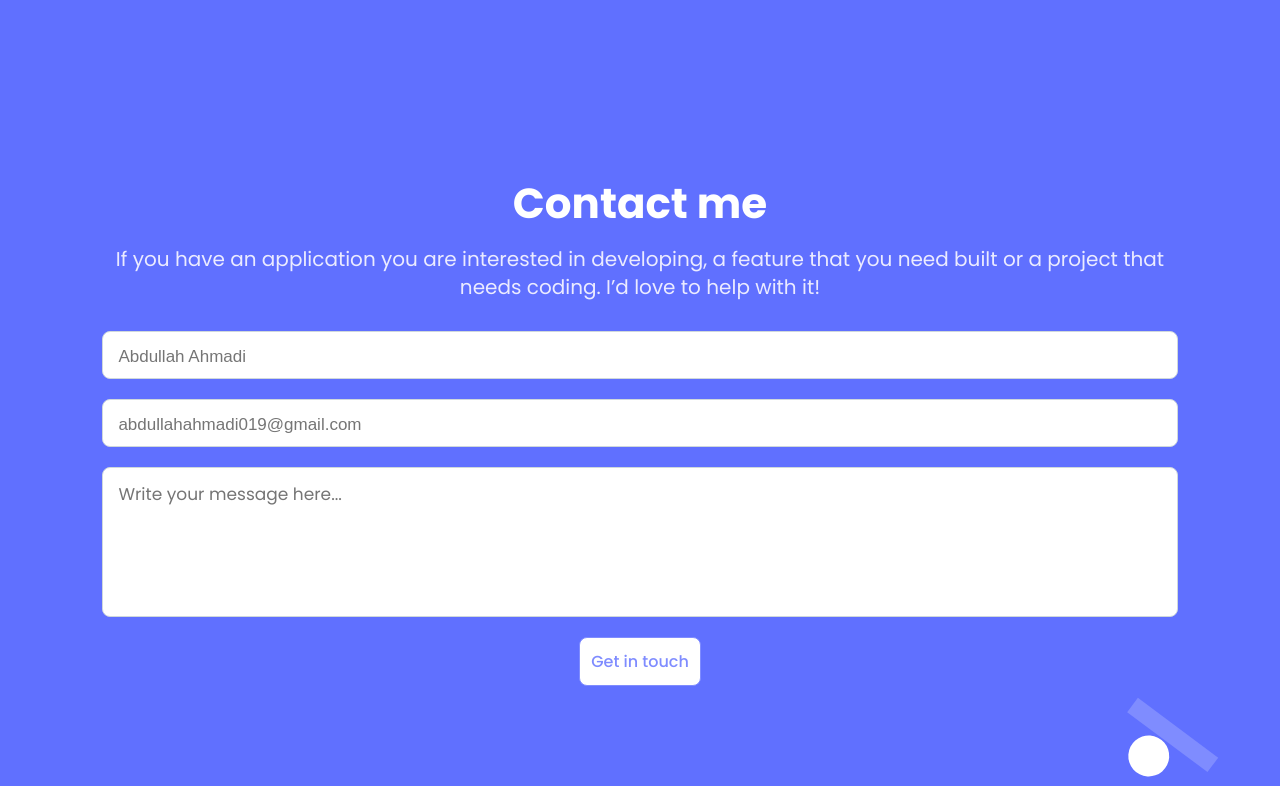
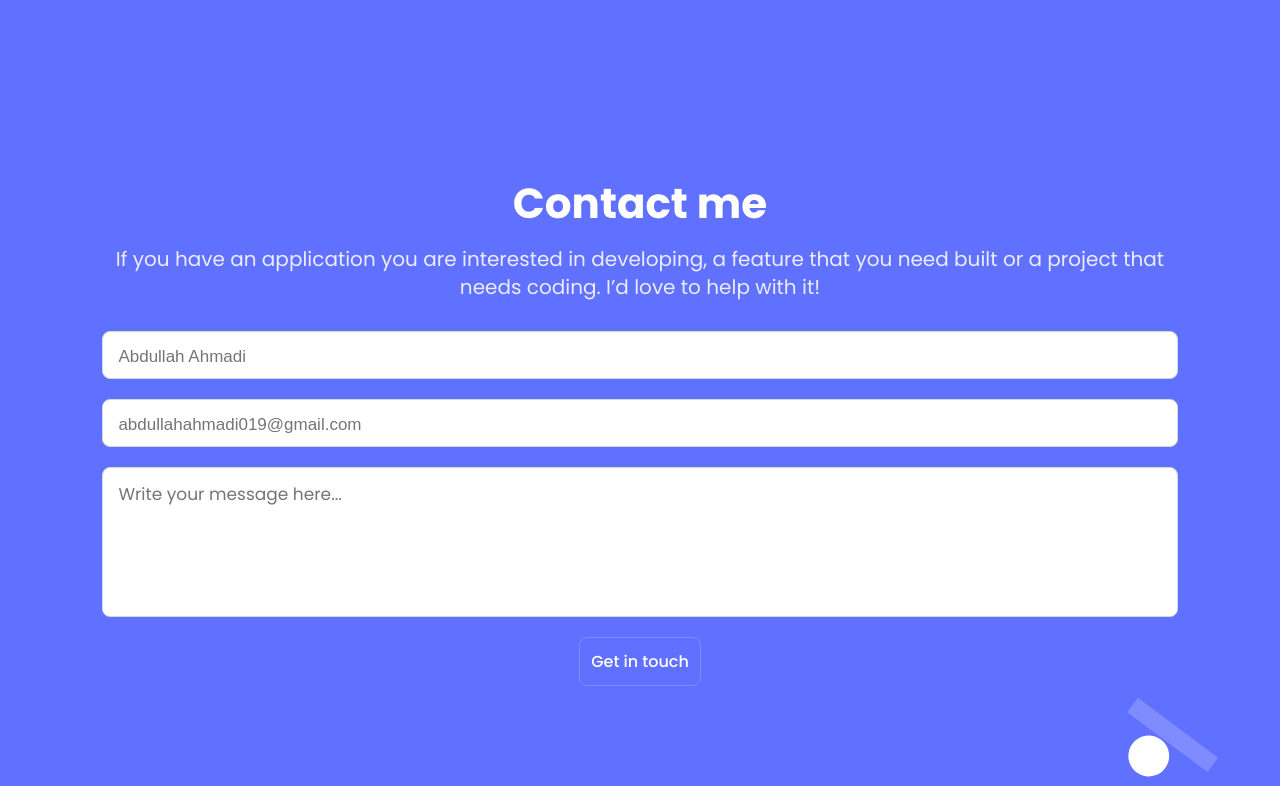
Before and after one commit to abdullah97-pro/Portfolio-Mobile-Project, a website: page index.html in a window 1280 px wide. In both pictures the pointer is over the button "Get in touch". Shown: the part 7816-8602 px from the top of the page. Drawn offline with Linux system fonts and the light colour scheme.

Commit message:
add hover and pressed styles in button

```diff
--- a/style.css
+++ b/style.css
@@ -507,3 +507,12 @@ textarea {
   border-radius: 0.5em;
   border: 1px solid #7f8cff;
 }
+
+.contact-btn:hover {
+  background: #6070ff;
+  color: #fff;
+}
+
+.contact-btn:active {
+  background-color: #2230D2;
+}
```
